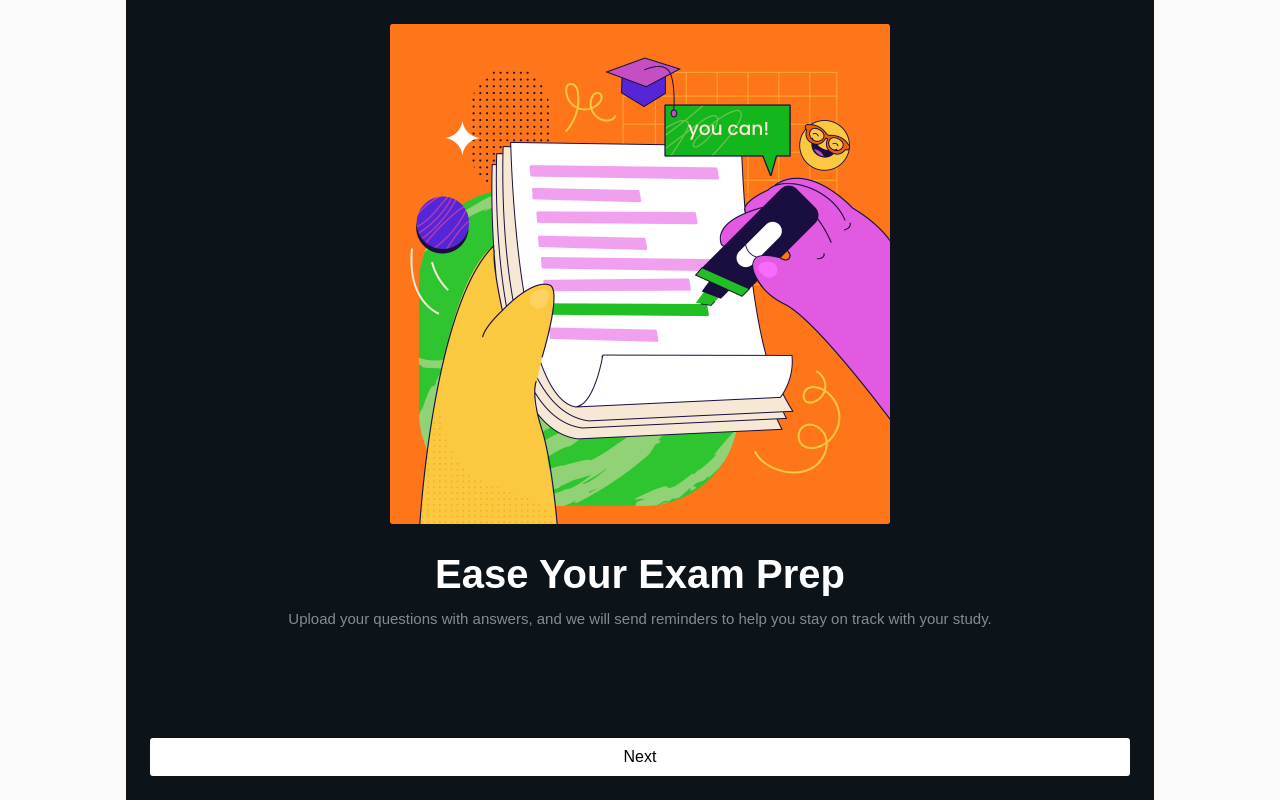
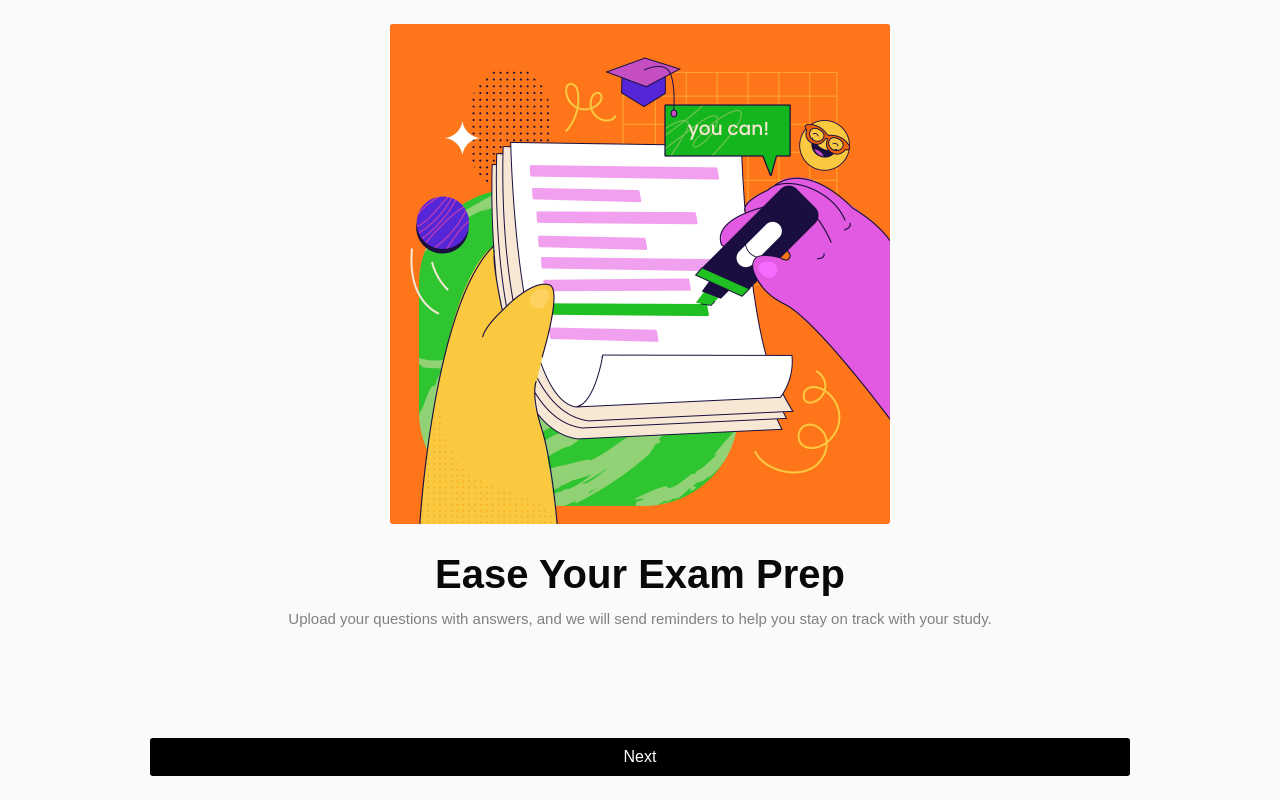
Before and after one commit to ShivaRamKrishna8277/krackit, a React (Vite) app: page /onboard in a window 1280 px wide. Built offline with nearby package versions, Linux system fonts and the light colour scheme; a web font is replaced by a local one.

Commit message:
changed to complete light mode

```diff
--- a/src/Components/Authentication/Authentication.css
+++ b/src/Components/Authentication/Authentication.css
@@ -8,7 +8,9 @@
   outline: none;
   color: black;
 }
-
+.authenticationFormWrapper input {
+  border: 1px solid #e5e5e5;
+}
 .authenticationSubmitBtn {
   background-color: var(--primaryColor);
   color: white;
--- a/src/Components/Authentication/Login.tsx
+++ b/src/Components/Authentication/Login.tsx
@@ -70,10 +70,7 @@ export default function Login() {
 
   const [ShowPassword, setShowPassword] = useState(false);
   return (
-    <div
-      className="p-6 h-screen text-white"
-      style={{ backgroundColor: "#0c1419" }}
-    >
+    <div className="p-6 h-screen">
       <div className="authenticationHeader">
         <p className="title">Login</p>
         <p className="subTitle">Please enter your details below to login.</p>
--- a/src/Components/Authentication/Signup.tsx
+++ b/src/Components/Authentication/Signup.tsx
@@ -60,10 +60,7 @@ export default function Signup() {
   const [ShowPassword, setShowPassword] = useState(false);
 
   return (
-    <div
-      className="p-6 h-screen text-white"
-      style={{ backgroundColor: "#0c1419" }}
-    >
+    <div className="p-6 h-screen">
       <div className="authenticationHeader">
         <p className="title">Signup</p>
         <p className="subTitle">
--- a/src/Components/Onboarding/Onboard.tsx
+++ b/src/Components/Onboarding/Onboard.tsx
@@ -8,10 +8,7 @@ export default function OnboardOne() {
   const navigate = useNavigate();
   const [onBoard, setOnBoard] = useState(1);
   return (
-    <div
-      className="h-full onBoardWrapper"
-      style={{ backgroundColor: "#0c1419" }}
-    >
+    <div className="h-full onBoardWrapper">
       <div className="h-full flex flex-col items-center justify-between p-6">
         <div className="onBoardHeader">
           <img
--- a/src/Components/Onboarding/Onboarding.css
+++ b/src/Components/Onboarding/Onboarding.css
@@ -1,6 +1,3 @@
-.onBoardWrapper p {
-  color: white;
-}
 .onBoardImg {
   width: 100%;
   max-width: 500px;
@@ -19,8 +16,8 @@
 }
 
 .onBoardBtn {
-  background-color: white;
-  color: Black;
+  background-color: Black;
+  color: white;
   width: 100%;
   padding: 7px 0;
   border-radius: 3px;
```
